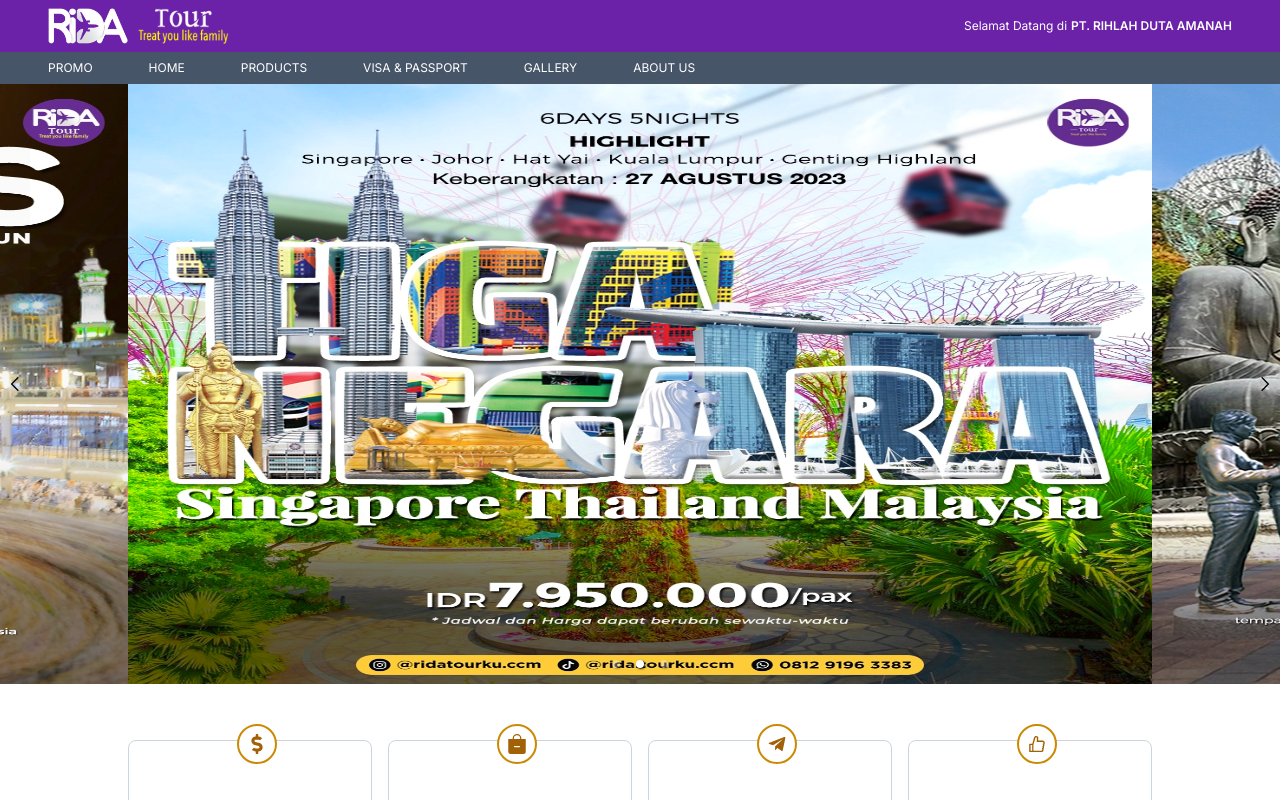
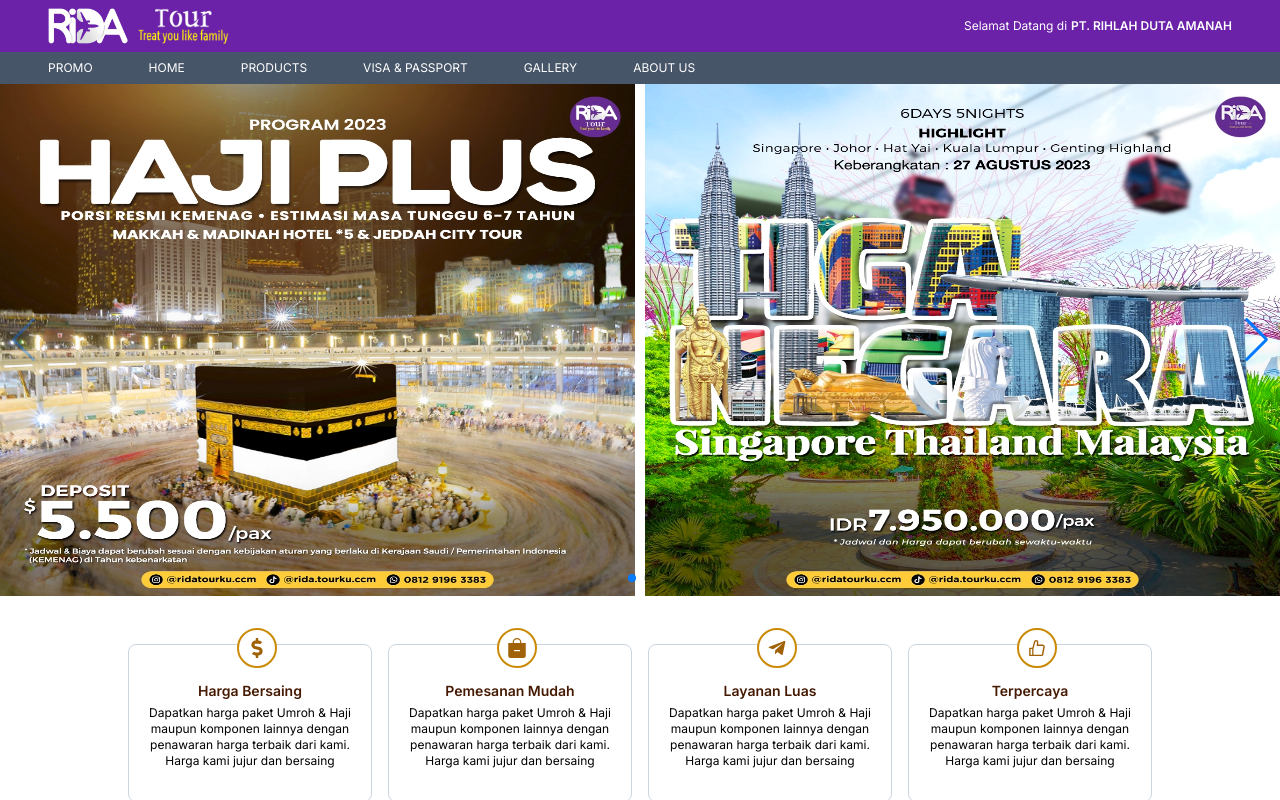
Before and after one commit to mochilhamsyah17/project-freelance, a Next.js app: page / in a window 1280 px wide. Shown: the top 800 px of the page. Built offline with nearby package versions, Linux system fonts and the light colour scheme.

Commit message:
improvement: update carousel

```diff
--- a/src/components/landing-page/card1-section.jsx
+++ b/src/components/landing-page/card1-section.jsx
@@ -8,7 +8,7 @@
     <div className="md:px-12 px-4 mb-4">
       <div className="px-10 lg:px-20 w-full grid-cols-1 md:grid-cols-2 lg:grid-cols-4 grid gap gap-4 justify-center items-center">
         <div className="w-full relative text-center ">
-          <div className="border border-slate-300 my-4 rounded-lg py-10 flex flex-col px-4 space-y-4">
+          <div className="border border-slate-300 my-4 rounded-lg py-10 lg:py-8 flex flex-col px-4 space-y-4 md:space-y-1">
             <div className="w-fit absolute left-[45.5%] md:left-[44.5%] top-7 md:top-0">
               <div className="border-2 border-yellow-600 flex p-2 text-xl w-fit rounded-full text-yellow-700 bg-white">
                 <FaDollarSign />
@@ -24,7 +24,7 @@
           </div>
         </div>
         <div className="w-full relative text-center ">
-          <div className="border border-slate-300 my-4 rounded-lg py-10 flex flex-col px-4 space-y-4">
+          <div className="border border-slate-300 my-4 rounded-lg py-10 lg:py-8 flex flex-col px-4 space-y-4 md:space-y-1">
             <div className="w-fit absolute left-[45.5%] md:left-[44.5%] top-7 md:top-0">
               <div className="border-2 border-yellow-600 flex p-2 text-xl w-fit rounded-full text-yellow-700 bg-white">
                 <BsBagDashFill />
@@ -40,7 +40,7 @@
           </div>
         </div>
         <div className="w-full relative text-center ">
-          <div className="border border-slate-300 my-4 rounded-lg py-10 flex flex-col px-4 space-y-4">
+          <div className="border border-slate-300 my-4 rounded-lg py-10 lg:py-8 flex flex-col px-4 space-y-4 md:space-y-1">
             <div className="w-fit absolute left-[45.5%] md:left-[44.5%] top-7 md:top-0">
               <div className="border-2 border-yellow-600 flex p-2 text-xl w-fit rounded-full text-yellow-700 bg-white">
                 <BiLogoTelegram />
@@ -56,7 +56,7 @@
           </div>
         </div>
         <div className="w-full relative text-center ">
-          <div className="border border-slate-300 my-4 rounded-lg py-10 flex flex-col px-4 space-y-4">
+          <div className="border border-slate-300 my-4 rounded-lg py-10 lg:py-8 flex flex-col px-4 space-y-4 md:space-y-1">
             <div className="w-fit absolute left-[45.5%] md:left-[44.5%] top-7 md:top-0">
               <div className="border-2 border-yellow-600 flex p-2 text-xl w-fit rounded-full text-yellow-700 bg-white">
                 <AiOutlineLike />
--- a/src/components/landing-page/carousel.jsx
+++ b/src/components/landing-page/carousel.jsx
@@ -1,15 +1,15 @@
 import React, { Component } from "react";
-import Slider from "react-slick";
+import "react-responsive-carousel/lib/styles/carousel.min.css";
+import { Carousel } from "react-responsive-carousel";
 import "slick-carousel/slick/slick.css";
 import "slick-carousel/slick/slick-theme.css";
-import { GrPrevious } from "react-icons/gr";
 import banner1 from "../../../public/assets/banner/banner1.webp";
 import banner2 from "../../../public/assets/banner/banner2.webp";
 import banner3 from "../../../public/assets/banner/banner3.webp";
+import { GrNext, GrPrevious } from "react-icons/gr";
+
 import Image from "next/image";
 
-export default class SimpleSlider extends Component {
-  render() {
 const banner = [
   {
     img: banner1,
@@ -21,6 +21,9 @@
     img: banner3,
   },
 ];
+
+export default class SimpleSlider extends Component {
+  render() {
     const arrowStyles = {
       position: "absolute",
       zIndex: 2,
@@ -32,30 +35,56 @@
       backdropFilter: "saturate(180%) blur(100px) opacity(0.3)",
       WebkitBackdropFilter: "blur(10px)",
     };
-    const settings = {
-      dots: true,
-      infinite: true,
-      speed: 500,
-      slidesToShow: 1,
-      slidesToScroll: 1,
-      prevArrow: (
-        <button type="button" style={{ ...arrowStyles, left: 0 }}>
+
+    return (
+      <div className=" flex md:hidden justify-center items-center max-w-screen">
+        <div className="w-full">
+          <Carousel
+            autoPlay
+            infiniteLoop
+            showArrows={true}
+            renderArrowPrev={(onClickHandler, hasPrev, label) =>
+              hasPrev && (
+                <button
+                  type="button"
+                  onClick={onClickHandler}
+                  title={label}
+                  style={{ ...arrowStyles, left: 0 }}
+                >
                   <span className="w-full flex justify-center font-bold text-white">
                     <GrPrevious />
                   </span>
                 </button>
-      ),
-    };
+              )
+            }
+            renderArrowNext={(onClickHandler, hasNext, label) =>
+              hasNext && (
+                <button
+                  type="button"
+                  onClick={onClickHandler}
+                  title={label}
+                  style={{ ...arrowStyles, right: 0 }}
+                >
+                  <span className="w-full flex justify-center font-bold text-white">
+                    <GrNext />
+                  </span>
+                </button>
+              )
+            }
+            showStatus={false}
+          >
+            {banner.map((items, index) => {
               return (
-      <div className="max-w-screen">
-        <Slider {...settings}>
-          <div>
-            <Image src={banner1} alt="banner" className="w-1/2" />
+                <Image
+                  src={items.img}
+                  key={index}
+                  alt="banner"
+                  className="lg:h-[600px] h-[512px]"
+                />
+              );
+            })}
+          </Carousel>
         </div>
-          <div>
-            <Image src={banner2} alt="banner" className="w-1/2" />
-          </div>
-        </Slider>
       </div>
     );
   }
--- a/src/components/landing-page/carousel2.jsx
+++ b/src/components/landing-page/carousel2.jsx
@@ -22,7 +22,7 @@
   },
 ];
 
-export default class SimpleSlider extends Component {
+export default class SimpleSlider2 extends Component {
   render() {
     const arrowStyles = {
       position: "absolute",
@@ -37,7 +37,7 @@
     };
 
     return (
-      <div className=" flex justify-center items-center max-w-screen">
+      <div className="hidden md:flex lg:hidden justify-center items-center max-w-screen">
         <div className="w-full">
           <Carousel
             autoPlay
--- /dev/null
+++ b/src/components/landing-page/carousel3.jsx
@@ -0,0 +1,66 @@
+import React, { Component, useEffect, useRef } from "react";
+import { Swiper, SwiperSlide } from "swiper/react";
+import banner1 from "../../../public/assets/banner/banner1.webp";
+import banner2 from "../../../public/assets/banner/banner2.webp";
+import banner3 from "../../../public/assets/banner/banner3.webp";
+import "swiper/css";
+import { Navigation, Pagination, Scrollbar, A11y } from "swiper/modules";
+import Image from "next/image";
+import "swiper/css/navigation";
+import "swiper/css/pagination";
+import "swiper/css/scrollbar";
+import { register } from "swiper/element/bundle";
+
+register();
+const banner = [
+  {
+    img: banner1,
+  },
+  {
+    img: banner2,
+  },
+  {
+    img: banner3,
+  },
+];
+
+export const SimpleSlider3 = () => {
+  const swiperElRef = useRef(null);
+
+  useEffect(() => {
+    if (swiperElRef.current) {
+      swiperElRef.current.addEventListener("progress", (e) => {
+        const [swiper, progress] = e.detail;
+        console.log(progress);
+      });
+
+      swiperElRef.current.addEventListener("slidechange", (e) => {
+        console.log("slide changed");
+      });
+    }
+  }, []);
+  return (
+    <div className="mb-8 hidden justify-center items-center max-w-screen lg:flex">
+      <div className="w-[100%]">
+        <Swiper
+          ref={swiperElRef}
+          modules={[Navigation, Pagination]}
+          spaceBetween={10}
+          slidesPerView={2}
+          onSlideChange={() => console.log("slide change")}
+          onSwiper={(swiper) => console.log(swiper)}
+          pagination={{ clickable: true }}
+          navigation
+        >
+          {banner.map((items, index) => {
+            return (
+              <SwiperSlide key={index}>
+                <Image src={items.img} alt="banner" className=" h-[512px]" />
+              </SwiperSlide>
+            );
+          })}
+        </Swiper>
+      </div>
+    </div>
+  );
+};
--- a/src/components/landing-page/galery-section.jsx
+++ b/src/components/landing-page/galery-section.jsx
@@ -5,7 +5,9 @@
         <span className="text-purple-700 font-bold text-center w-full">
           Gallery
         </span>
-        <div className="grid fridcols"></div>
+        <div className="grid grid-cols-1 md:grid-cols-2 lg:grid-cols-4">
+          <div></div>
+        </div>
       </div>
     </>
   );
--- a/src/components/landing-page/index.jsx
+++ b/src/components/landing-page/index.jsx
@@ -1,12 +1,16 @@
 "use client";
 import { Card1Section } from "./card1-section";
-import SimpleSlider from "./carousel2";
+import { SimpleSlider3 } from "./carousel3";
+import SimpleSlider2 from "./carousel2";
 import { GallerySection } from "./galery-section";
+import SimpleSlider from "./carousel";
 export const ComponentLandingPage = () => {
   return (
     <>
       <div className="relative">
         <SimpleSlider />
+        <SimpleSlider2 />
+        <SimpleSlider3 />
         <Card1Section />
         <GallerySection />
       </div>
```
Lines whose indentation alone changed are shown as unchanged.
